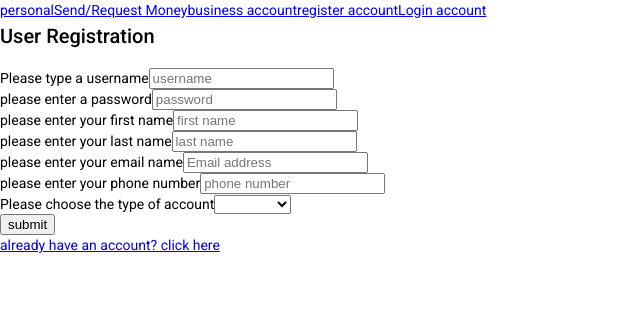
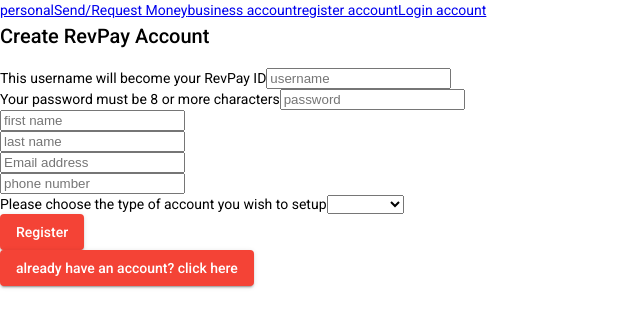
Before and after one commit to mdiazelt/RevPay-Banking-Project, an Angular app in the folder frontend/: page /register in a window 1280 px wide. Shown: the top 328 px of the page, without its empty margins (0-640 px from the left). Built offline with nearby package versions, Linux system fonts and the light colour scheme; a web font is replaced by a local one.

Commit message:
updated html logic to better fit the css

```diff
--- a/frontend/src/app/components/register-account/register-account.component.html
+++ b/frontend/src/app/components/register-account/register-account.component.html
@@ -1,57 +1,61 @@
-<div class="row">
-    <div class="col s8 offset-s2">
+<div class="create-account">
+    <div class="container">
         <div class="card">
-                <h2>
-                    User Registration
+            <header class="heading typography-headline">
+                <h2 class="header-text-name">
+                    Create RevPay Account
                 </h2>
-            <form  class="col s12 white" #userRegistrationForm="ngForm">
+            </header>
+            <form class="" #userRegistrationForm="ngForm">
                 <div class="row">
-                    <div class="input-field col s6">
-                        <label for="username">Please type a username</label>
-                        <input type="text" name="username" id = "username"placeholder="username">
+                    <div class="input-field">
+                        <label for="username" id="username-label">This username will become your RevPay ID</label>
+                        <input type="text" name="username" id="username" placeholder="username">
                     </div>
-                    <div class="input-field col s6">
-                        <label for="password">please enter a password</label>
+                    <div class="input-field">
+                        <label for="password" id="password-label">Your password must be 8 or more characters</label>
                         <input type="password" name="password" id="password" placeholder="password">
                         <!-- <span class="eyeicon"><i class="fa fa-eye"></i></span> -->
                     </div>
-                    <div class="input-field col s6">
-                        <label for="first_name">please enter your first name</label>
+                    <div class="input-field">
+
                         <input type="text" name="first_name" id="first_name" placeholder="first name">
                     </div>
-                    <div class="input-field col s6">
-                        <label for="last_name">please enter your last name</label>
+                    <div class="input-field">
+
                         <input type="text" name="last_name" id="last_name" placeholder="last name">
                     </div>
-                    <div class="input-field col s6">
-                        <label for="email">please enter your email name</label>
-                        <input type="text" name="email" id="email" placeholder="Email address">
+                    <div class="input-field">
+                        <label for="email"></label>
+                        <input type="text" name="email" id="email" autocapitalize="none" autocomplete="email"
+                            placeholder="Email address">
 
 
                     </div>
-                    <div class="input-field col s6">
-                        <label for="phone">please enter your phone number</label>
+                    <div class="input-field">
                         <input type="text" name="phone" id="phone" placeholder="phone number">
                     </div>
-                    <div class="input-field col s6">
-                        <label for="account_type">Please choose the type of account</label>
-                        <select name="account_type">
+                    <div class="input-field">
+                        <label for="account_type" id="account-type-label">Please choose the type of account you wish to
+                            setup</label>
+                        <select name="account_type" id="account-type-field">
                             <option value="blank"></option>
                             <option value="personal">Personal</option>
                             <option value="business">Business</option>
-                          </select>
-                    </div>
-                    <div class="button-field col s6">
-                        <button>submit</button>
+                        </select>
                     </div>
                 </div>
             </form>
-            <div class="link-field col s6">
-                <header>
-                    <a [routerLink]="['/login']"><p>already have an account? click here</p></a>
-                  <router-outlet></router-outlet>
-                </header>
-            </div>
         </div>
     </div>
+    <div class="button-field">
+        <button mat-raised-button color="warn" id="register-button">Register</button>
+    </div>
+    <div class="link-field">
+        <header>
+            <button mat-raised-button color="warn" id="account-button" [routerLink]="['/login']">already
+                have an account? click here</button>
+            <router-outlet></router-outlet>
+        </header>
+    </div>
 </div>
```
